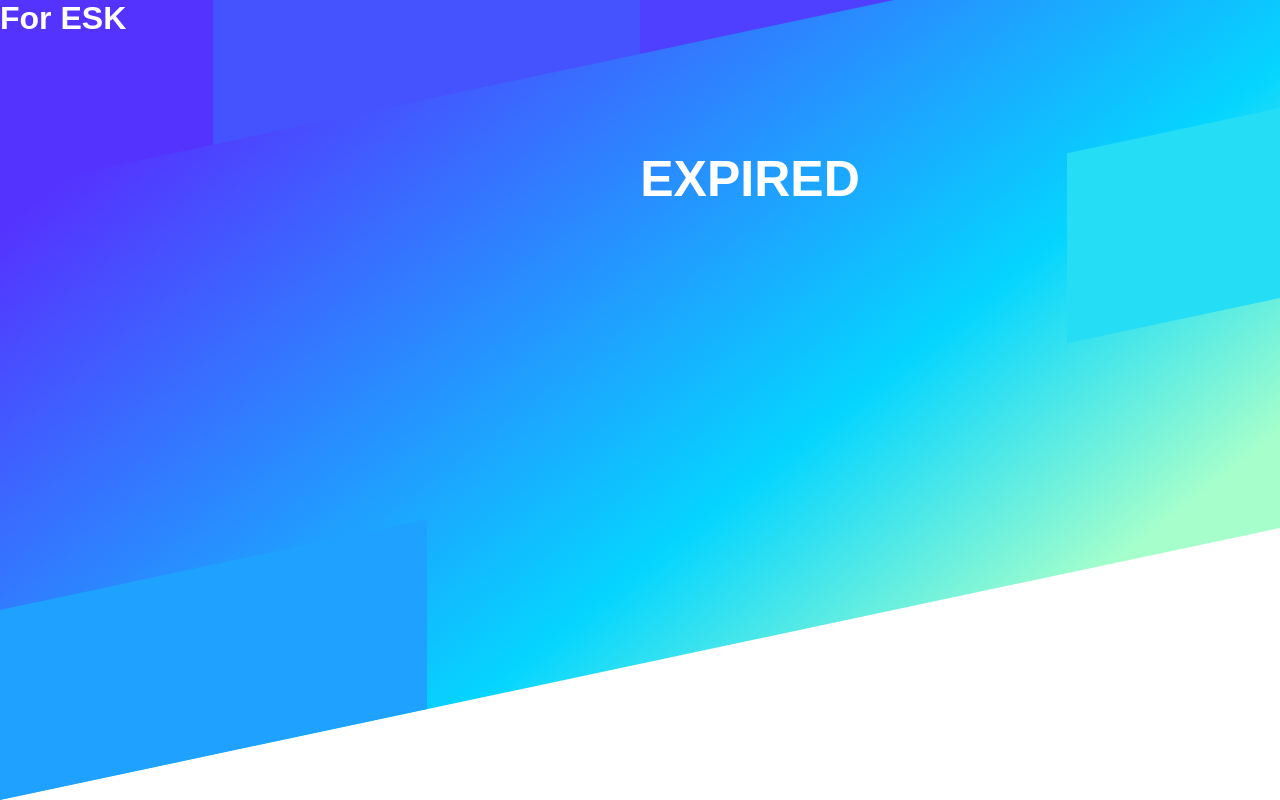
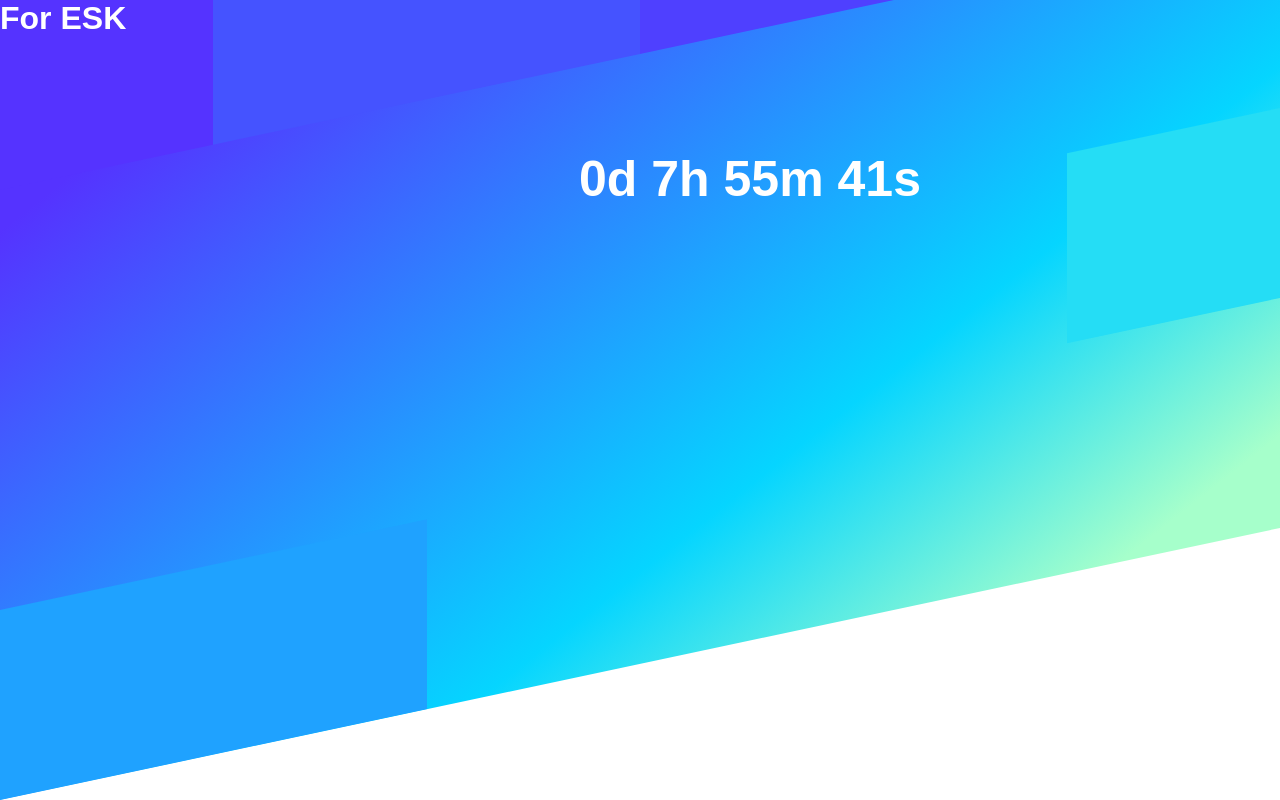
Before and after one commit to Yavuz-json/Ramadan-Timer, a plain HTML site: page index.html in a window 1280 px wide. Shown: the top 800 px of the page. Drawn offline with Linux system fonts and the light colour scheme.

Commit message:
Update index.html

```diff
--- a/index.html
+++ b/index.html
@@ -142,7 +142,7 @@
     <h1>For ESK<h1/>
 <script>
   //Yavuz Nazikgül !!!!!!!!!!!!!!!!
-  var countDownDate = new Date("April 23, 2021 19:51:25").getTime();
+  var countDownDate = new Date("May 7, 2021 19:51:25").getTime();
 
 
   var x = setInterval(function() {
```
